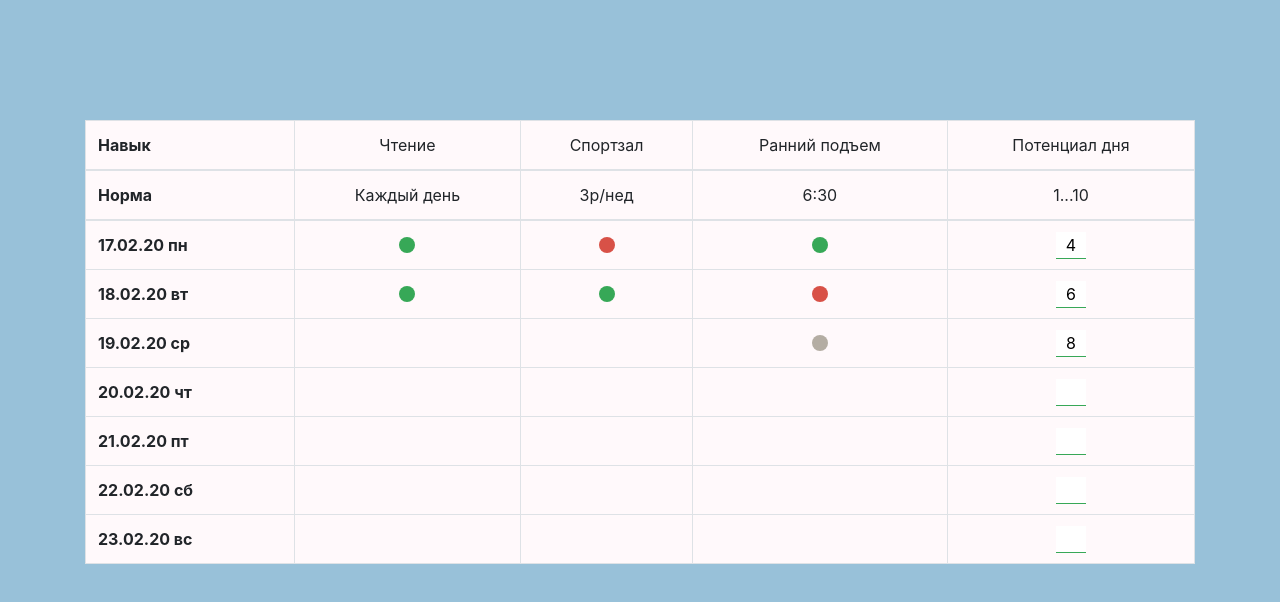
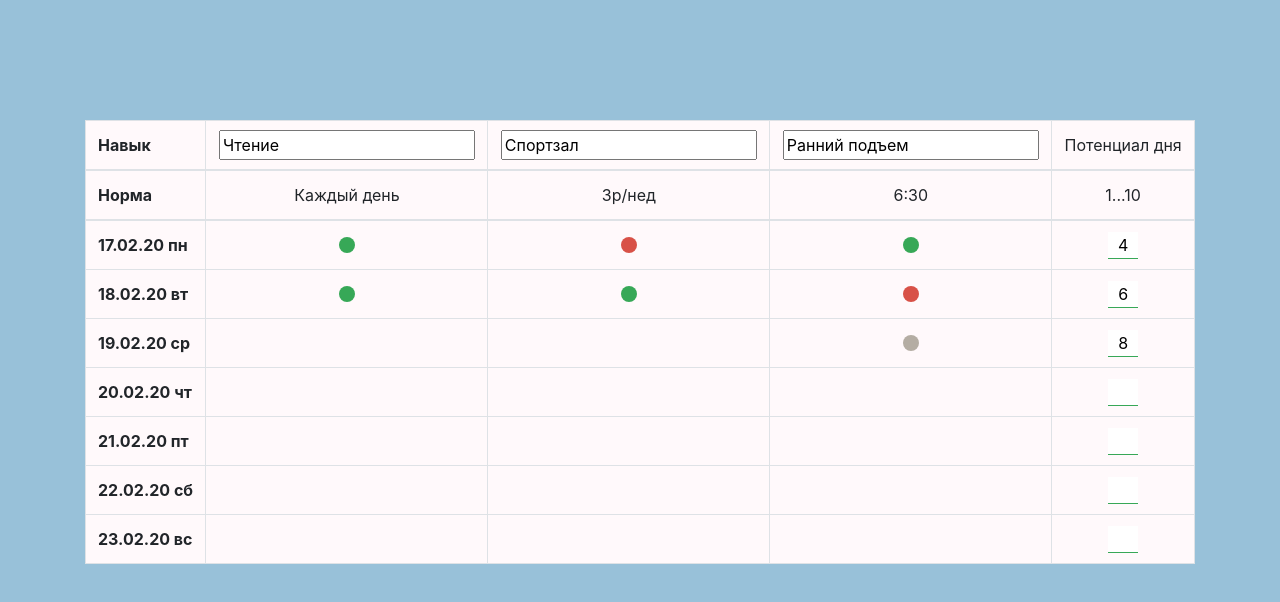
Before and after one commit to PickleDan/habits-tracker-app, a React (Create React App) app: page / in a window 1280 px wide. Shown: the top 602 px of the page. Built offline with nearby package versions, Linux system fonts and the light colour scheme.

Commit message:
add inputHabitNameHandler to handle input of habit name

```diff
--- a/src/components/Table.js
+++ b/src/components/Table.js
@@ -33,13 +33,6 @@ export default class Table extends React.Component {
 
   render() {
     const { habits } = this.state;
-    const listOfHabitsNames = habits.map(habit => (
-      <td key={habit.id}>{habit.name}</td>
-    ));
-
-    const listOfMeasureValue = habits.map(habit => (
-      <td key={habit.id}>{habit.measuringValue}</td>
-    ));
 
     const oneClickCellHandler = (habit, dayName, dayPotential, e) => {
       const updatedHabit = cloneObject(habit);
@@ -72,7 +65,6 @@ export default class Table extends React.Component {
     const doubleClickCellHandler = (habit, dayName, dayPotential) => {
       const updatedHabit = cloneObject(habit);
       updatedHabit.stats[dayName] = { status: Status.FAILED, dayPotential };
-
       const { habits } = this.state;
       const updatedHabits = replaceById(habits, updatedHabit);
 
@@ -90,14 +82,37 @@ export default class Table extends React.Component {
         alert("Вы ввели недопустимое значение, введите число от 1 до 10");
       } else {
         const updatedHabit = cloneObject(habitWithDayPotentialData);
-
         updatedHabit.stats[dayName].dayPotential = inputValue;
 
+        const { habits } = this.state;
         const updatedHabits = replaceById(habits, updatedHabit);
 
         this.setState({ habits: updatedHabits });
       }
     };
+
+    const inputHabitNameHandler = (e, habit) => {
+      const updatedHabit = cloneObject(habit);
+      updatedHabit.name = e.target.value;
+
+      const { habits } = this.state;
+      const updatedHabits = replaceById(habits, updatedHabit);
+
+      this.setState({ habits: updatedHabits });
+    };
+
+    const listOfHabitsNames = habits.map(habit => (
+      <td key={habit.id}>
+        <input
+          value={habit.name}
+          onChange={e => inputHabitNameHandler(e, habit)}
+        ></input>
+      </td>
+    ));
+
+    const listOfMeasureValue = habits.map(habit => (
+      <td key={habit.id}>{habit.measuringValue}</td>
+    ));
 
     const { weekDays } = this.props;
 
```
Also changed, not shown: src/components/HabitStatus.js (+1 -7 lines).
